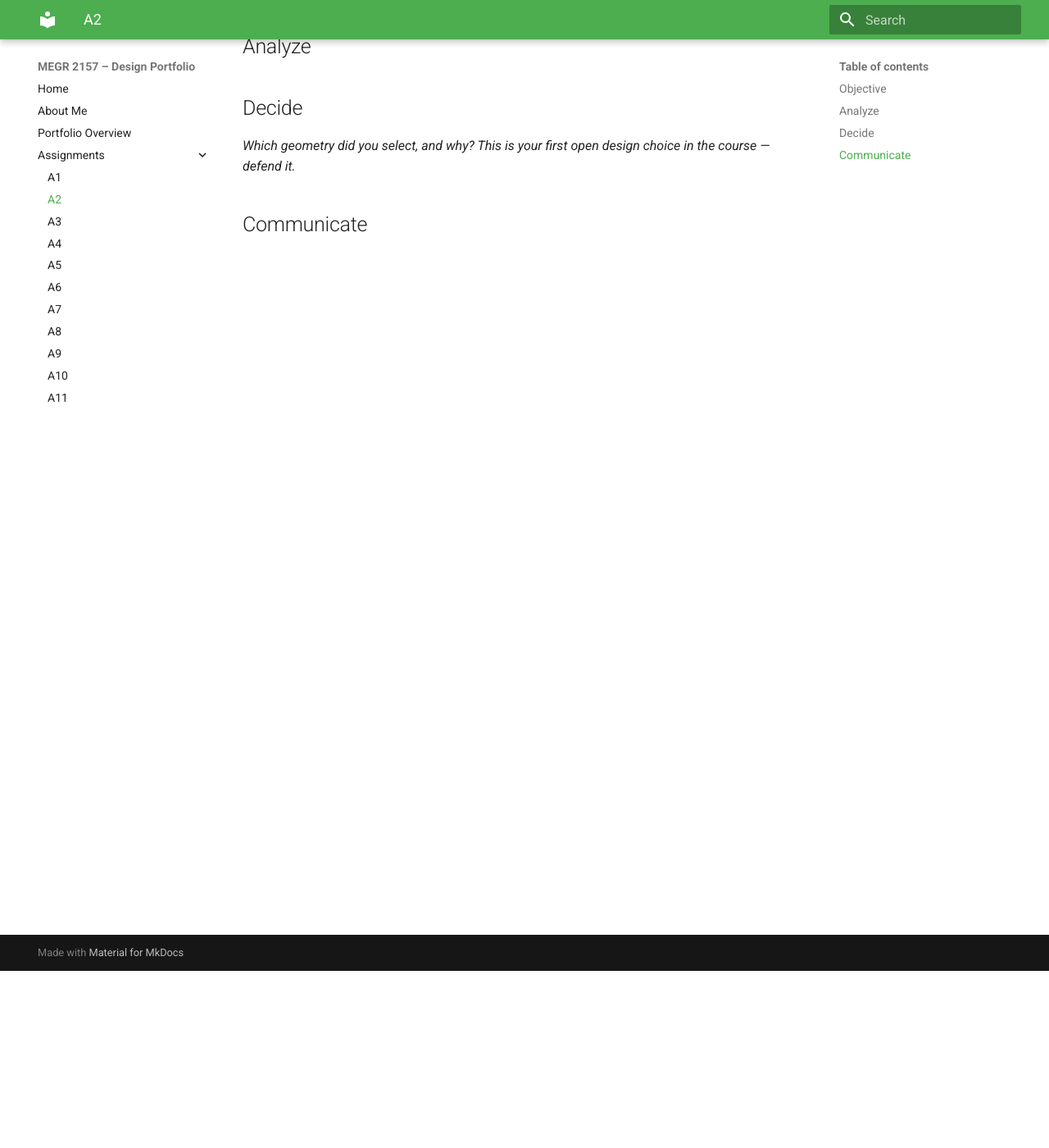
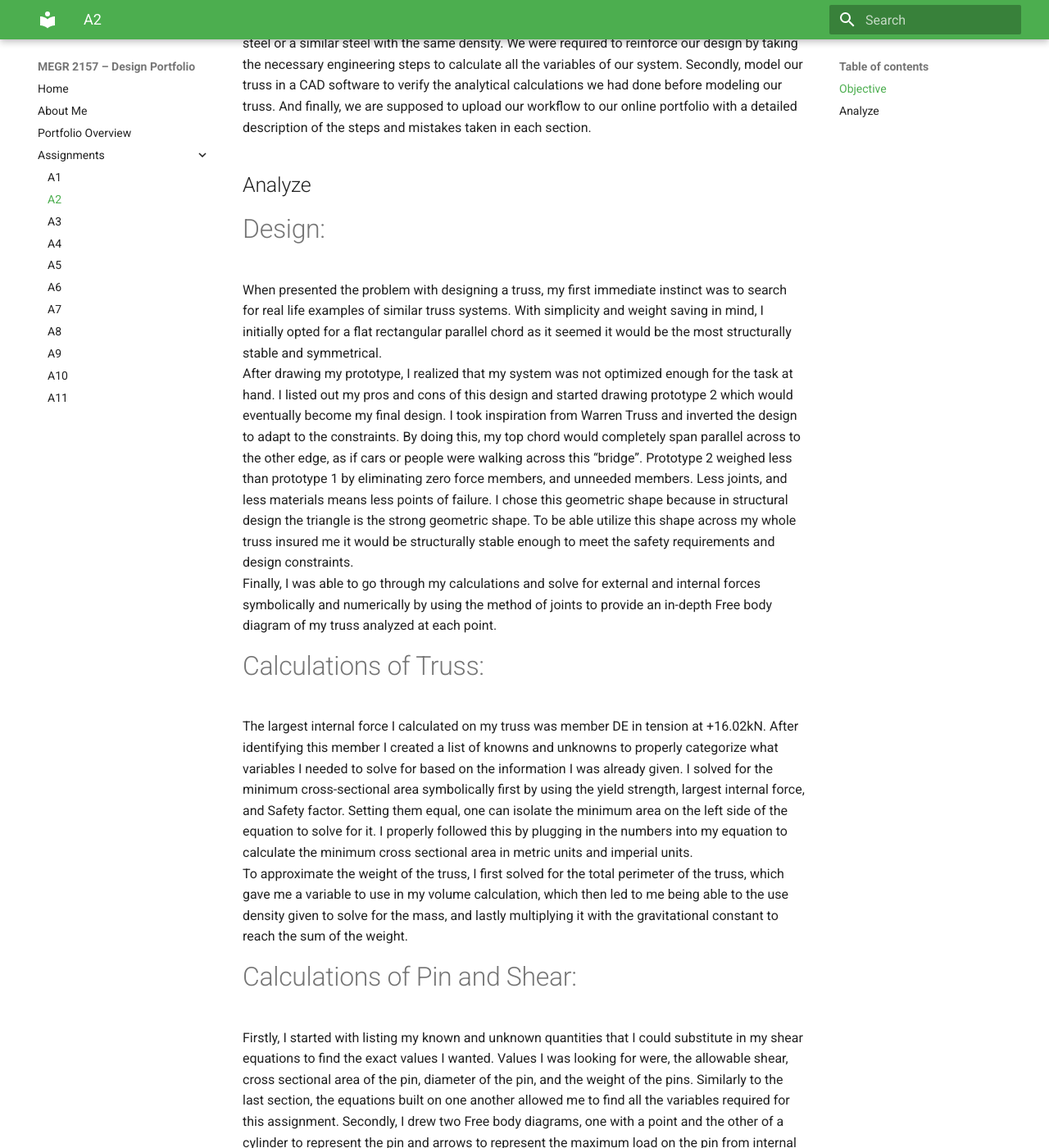
Before and after one commit to jhatch24/megr2156-portfolio, an MkDocs documentation site: the page built from docs/assignments/A02/index.md, in a window 1280 px wide and 1400 px high, scrolled down 216 px. Shown: the whole window at 82% size. Built offline with MkDocs 1.6.1 and Material for MkDocs 9.7.7, drawn with Linux system fonts in a browser that asks for light colours; some of the changed text lies outside the part shown.

Commit message:
Enhance assignment documentation for A2
Expanded the assignment details, including design process, calculations, and modeling in Solidworks. Added sections on analysis, design choices, and lessons learned.

```diff
--- a/docs/assignments/A02/index.md
+++ b/docs/assignments/A02/index.md
@@ -1,12 +1,30 @@
 # A2 – Truss Stress Analysis
 
 ## Objective
-
+The objective of this assignment was to design a light weight planar truss using A500 structural steel or a similar steel with the same density. We were required to reinforce our design by taking the necessary engineering steps to calculate all the variables of our system. Secondly, model our truss in a CAD software to verify the analytical calculations we had done before modeling our truss. And finally, we are supposed to upload our workflow to our online portfolio with a detailed description of the steps and mistakes taken in each section.
 
 ## Analyze
+# Design:
+When presented the problem with designing a truss, my first immediate instinct was to search for real life examples of similar truss systems. With simplicity and weight saving in mind, I initially opted for a flat rectangular parallel chord as it seemed it would be the most structurally stable and symmetrical.
+After drawing my prototype, I realized that my system was not optimized enough for the task at hand. I listed out my pros and cons of this design and started drawing prototype 2 which would eventually become my final design. I took inspiration from Warren Truss and inverted the design to adapt to the constraints. By doing this, my top chord would completely span parallel across to the other edge, as if cars or people were walking across this “bridge”. Prototype 2 weighed less than prototype 1 by eliminating zero force members, and unneeded members. Less joints, and less materials means less points of failure. I chose this geometric shape because in structural design the triangle is the strong geometric shape. To be able utilize this shape across my whole truss insured me it would be structurally stable enough to meet the safety requirements and design constraints.
+Finally, I was able to go through my calculations and solve for external and internal forces symbolically and numerically by using the method of joints to provide an in-depth Free body diagram of my truss analyzed at each point.
 
+# Calculations of Truss:
+The largest internal force I calculated on my truss was member DE in tension at +16.02kN. After identifying this member I created a list of knowns and unknowns to properly categorize what variables I needed to solve for based on the information I was already given. I solved for the minimum cross-sectional area symbolically first by using the yield strength, largest internal force, and Safety factor. Setting them equal, one can isolate the minimum area on the left side of the equation to solve for it. I properly followed this by plugging in the numbers into my equation to calculate the minimum cross sectional area in metric units and imperial units.
+To approximate the weight of the truss, I first solved for the total perimeter of the truss, which gave me a variable to use in my volume calculation, which then led to me being able to the use density given to solve for the mass, and lastly multiplying it with the gravitational constant to reach the sum of the weight.
+
+# Calculations of Pin and Shear:
+Firstly, I started with listing my known and unknown quantities that I could substitute in my shear equations to find the exact values I wanted. Values I was looking for were, the allowable shear, cross sectional area of the pin, diameter of the pin, and the weight of the pins. Similarly to the last section, the equations built on one another allowed me to find all the variables required for this assignment. Secondly, I drew two Free body diagrams, one with a point and the other of a cylinder to represent the pin and arrows to represent the maximum load on the pin from internal forces. I determined the approximate combined weight of the pins was 0.155lbf, since we were given imperial metrics values for density.
+
+# Design in Solidworks:
+To generate a 3D model of my designed Truss I chose Solidworks since it is the CAD program I have the most experience with that is immediately accessible to me right now. Otherwise I would have used Siemens Solid Edge. After a brief introductory period familiarizing myself with the layout and UI of tools I was ready to begin modeling.
+I started off modeling my first prototype for my members that was a simple double closed ended member. Taking inspiration from a closed end hand wrench, I figured this would be a good starting point.
+After a little bit, I began to evaluate my design because of the process during assembly. My truss members would not be perfectly aligned with one another but stacked besides each other, especially at joints with more than 2 jointed members.
+This is where I redesigned my truss members with an open ended design like fork, where closed ended members could be joined with a pin between the two prongs. This way I only have to make one type of truss member and just change the length to hold to my design intentions. This worked great because I could join all the members together like a chain.
+After putting my members together in assembly, I evaluated the mass properties given by Solidworks. Having selected the correct material I was excited to see how this would compare to calculations I did before modeling together on CAD. The results were impressive, I ended up achieving a Safety Factor of 4.8 which far exceeded the set standard for 3.5. On the other hand, my truss weighs 4 more lbs than calculated, but the rule of thumb is that CAD calculated weight is always more than real world weight.
 
 ## Decide
 _Which geometry did you select, and why? This is your first open design choice in the course — defend it._
 
 ## Communicate
+My engineering lesson learned with this assignment was being able to reevaluate at any step and start back over and test ideas because this is the only way one comes to the most optimal solution. I also learned about different truss designs and their purposes, as well as what materials are commonly used to efficiently optimize yield strength whilst comparing the external stress of a load or loads. For example like in this assignment where two external forces are counter acting on different parts of the truss.
```
